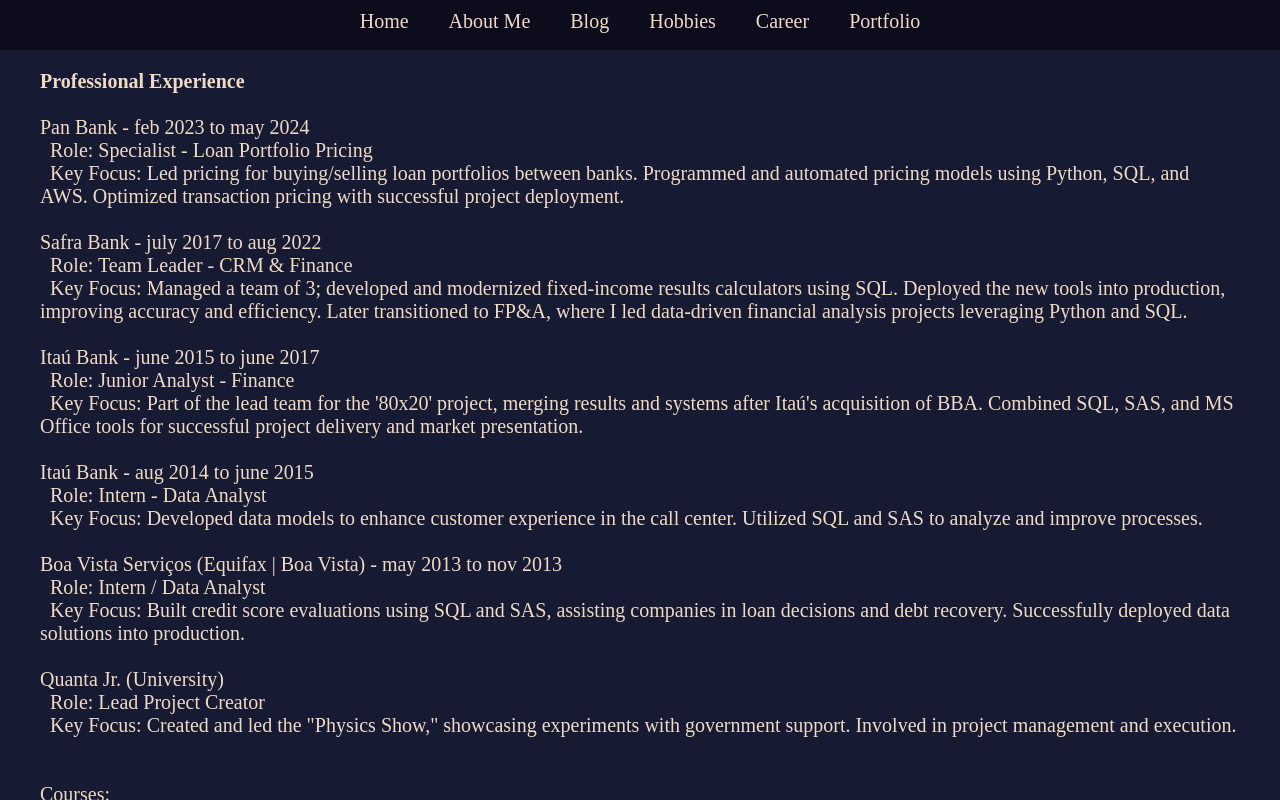
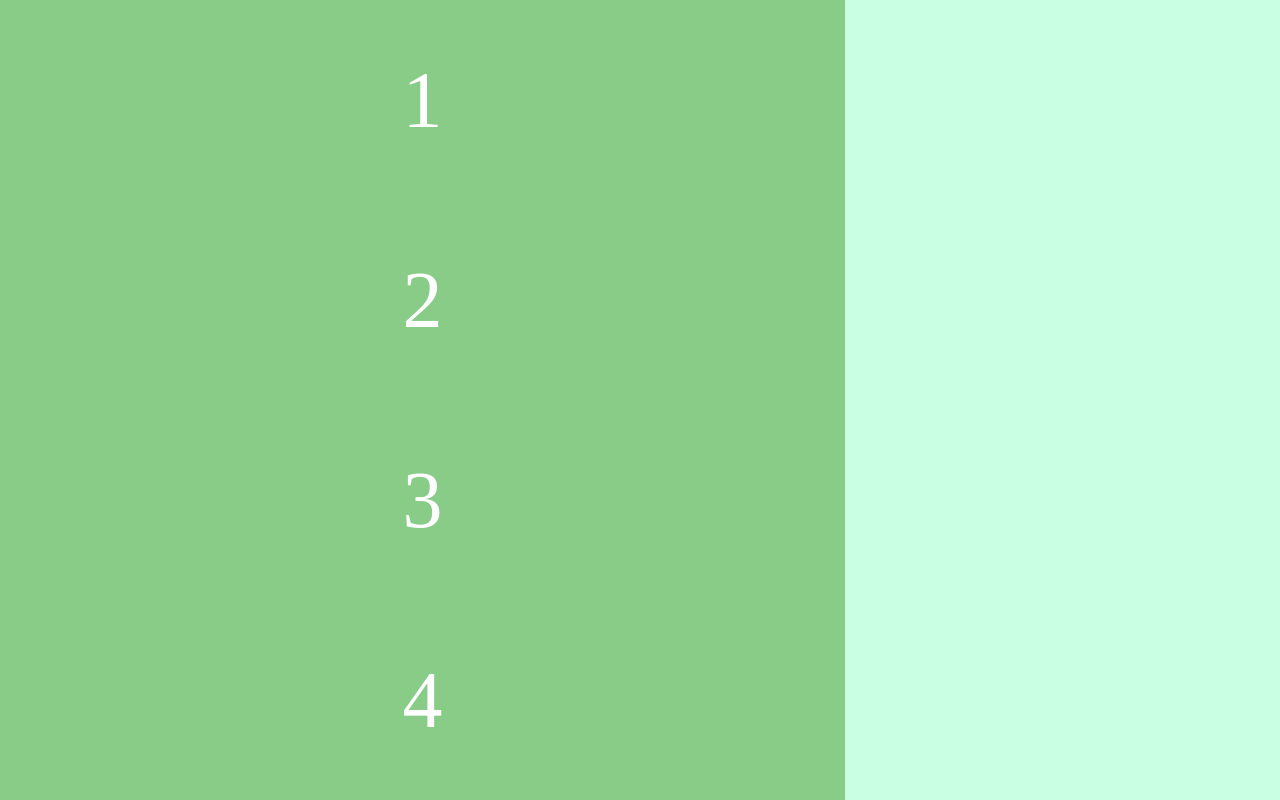
Before and after one commit to thalfor/websiteFrontend, a React (Vite) app: page /ProfessionalExpEng in a window 1280 px wide. Shown: the top 800 px of the page. Built offline with nearby package versions, Linux system fonts and the light colour scheme; a web font is replaced by a local one.

Commit message:
updating career with carousel

```diff
--- a/src/pages/devProjectsEng/analogClock/styles.js
+++ b/src/pages/devProjectsEng/analogClock/styles.js
@@ -9,7 +9,7 @@ export const Container = styled.div`
   width: 100%;
   height: 100vh;
   font-size: 2rem;
-  overflow: hidden;
+  //overflow: hidden;
 `;
 //
 export const Content = styled.div`
--- a/src/pages/professionalExpEng/index.jsx
+++ b/src/pages/professionalExpEng/index.jsx
@@ -1,63 +1,105 @@
+
+import { CarouselContainer } from './styles'; // Assuming you're importing styled-components
+
+export function ProfessionalExpEng() {
+
+  return (
+<CarouselContainer className="gallery"
+  data-flickity-options='{ "wrapAround": true }'>
+  <div className="gallery-cell"></div>
+  <div className="gallery-cell"></div>
+  <div className="gallery-cell"></div>
+  <div className="gallery-cell"></div>
+  <div className="gallery-cell"></div>
+</CarouselContainer>
+);
+}
+
 //
-import { Container } from './styles';
-import { Navbar } from '../../components/navBar';
-//
-export function ProfessionalExpEng(){
-  return(
+/*
+//import { Navbar } from '../../components/navBar';
+
     <Container>
+
       <Navbar />
-      <h1>Professional Experience</h1>
-      <p>
 
-        <br></br>Pan Bank - feb 2023 to may 2024<br></br>
-        &nbsp;&nbsp;Role: Specialist - Loan Portfolio Pricing<br></br>
-        &nbsp;&nbsp;Key Focus: Led pricing for buying/selling loan portfolios between banks. Programmed and automated pricing models using Python, SQL, and AWS.
-        Optimized transaction pricing with successful project deployment.<br></br><br></br>
+      <h1>Career</h1><br></br>
 
-        Safra Bank - july 2017 to aug 2022<br></br>
-        &nbsp;&nbsp;Role: Team Leader - CRM & Finance<br></br>
-        &nbsp;&nbsp;Key Focus: Managed a team of 3; developed and modernized fixed-income results calculators using SQL. Deployed the new tools into production,
-        improving accuracy and efficiency. Later transitioned to FP&A, where I led data-driven financial analysis projects leveraging Python and SQL.<br></br><br></br>
+      <Jobs>
+        <JobsIndividual>
+          <strong>Pan Bank</strong><br></br>
+          Feb 2023 to May 2024<br></br>
+          <strong><u>Role:</u></strong><br></br> Specialist - Loan Portfolio Pricing<br></br>
+          <strong><u>Key Focus:</u></strong><br></br> Led pricing for buying/selling loan portfolios between banks. Programmed and automated pricing models using Python, SQL, and AWS. Optimized transaction pricing with successful project deployment.<br></br>
+          <strong><u>Tools:</u></strong><br></br> SQL, AWS, Python.
+        </JobsIndividual>
 
-        Itaú Bank - june 2015 to june 2017<br></br>
-        &nbsp;&nbsp;Role: Junior Analyst - Finance<br></br>
-        &nbsp;&nbsp;Key Focus: Part of the lead team for the '80x20' project, merging results and systems after Itaú's acquisition of BBA. Combined SQL, SAS,
-          and MS Office tools for successful project delivery and market presentation.<br></br><br></br>
+        <JobsIndividual>
+          <strong>Safra Bank</strong><br></br>
+          July 2017 to Aug 2022<br></br>
+          <strong><u>Role:</u></strong><br></br> Team Leader - CRM & Finance<br></br>
+          <strong><u>Key Focus:</u></strong><br></br> Managed a team of 3; developed and modernized fixed-income results calculators using SQL. Deployed the new tools into production, improving accuracy and efficiency. Later transitioned to FP&A, where I led data-driven financial analysis projects leveraging Python and SQL.<br></br>
+          <strong><u>Tools:</u></strong><br></br> SQL, Python.
+        </JobsIndividual>
 
-        Itaú Bank - aug 2014 to june 2015<br></br>
-        &nbsp;&nbsp;Role: Intern - Data Analyst<br></br>
-        &nbsp;&nbsp;Key Focus: Developed data models to enhance customer experience in the call center. Utilized SQL and SAS to analyze and improve processes.<br></br><br></br>
+        <JobsIndividual>
+          <strong>Itaú Bank</strong><br></br>
+          June 2015 to June 2017<br></br>
+          <strong><u>Role:</u></strong><br></br> Junior Analyst - Finance<br></br>
+          <strong><u>Key Focus:</u></strong><br></br> Part of the lead team for the &apos;80x20&apos; project, merging results and systems after Itaú's acquisition of BBA. Combined SQL, SAS, and MS Office tools for successful project delivery and market presentation.<br></br>
+          <strong><u>Tools:</u></strong><br></br> SQL, SAS, MS Office.
+        </JobsIndividual>
 
-        Boa Vista Serviços (Equifax | Boa Vista) - may 2013 to nov 2013<br></br>
-        &nbsp;&nbsp;Role: Intern / Data Analyst<br></br>
-        &nbsp;&nbsp;Key Focus: Built credit score evaluations using SQL and SAS, assisting companies in loan decisions and debt recovery.
-          Successfully deployed data solutions into production.<br></br><br></br>
+        <JobsIndividual>
+          <strong>Itaú Bank</strong><br></br>
+          Aug 2014 to June 2015<br></br>
+          <strong><u>Role:</u></strong><br></br> Intern - Data Analyst<br></br>
+          <strong><u>Key Focus:</u></strong><br></br> Developed data models to enhance customer experience in the call center. Utilized SQL and SAS to analyze and improve processes.<br></br><br></br>
+          <strong><u>Tools:</u></strong><br></br> SQL, SAS.
+        </JobsIndividual>
 
-        Quanta Jr. (University)<br></br>
-        &nbsp;&nbsp;Role: Lead Project Creator<br></br>
-        &nbsp;&nbsp;Key Focus: Created and led the "Physics Show," showcasing experiments with government support. Involved in project management and execution.<br></br><br></br><br></br>
+        <JobsIndividual>
+          <strong>Equifax | Boa Vista</strong><br></br>
+          May 2013 to Nov 2013<br></br>
+          <strong><u>Role:</u></strong><br></br> Intern / Data Analyst<br></br>
+          <strong><u>Key Focus:</u></strong><br></br> Built credit score evaluations using SQL and SAS, assisting companies in loan decisions and debt recovery. Successfully deployed data solutions into production.<br></br>
+          <strong><u>Tools:</u></strong><br></br> SQL, SAS.
+        </JobsIndividual>
 
-        Courses:<br></br>
-        &nbsp;&nbsp;RocketSeat Explorer: <br></br>
-        &nbsp;&nbsp;&nbsp;&nbsp;HTML & CSS. 26/06/2024 <br></br>
-        &nbsp;&nbsp;&nbsp;&nbsp;Javascript. 06/08/2024 <br></br>
-        &nbsp;&nbsp;&nbsp;&nbsp;Git & Github. 13/08/2024 <br></br>
-        &nbsp;&nbsp;&nbsp;&nbsp;Backend Jr (NodeJS). 23/08/2024 <br></br>
-        &nbsp;&nbsp;&nbsp;&nbsp;Frontend Jr (React). 15/09/2024 <br></br>
-        &nbsp;&nbsp;&nbsp;&nbsp;Back and Front Integration; 24/09/2024 <br></br>
-        &nbsp;&nbsp;&nbsp;&nbsp;Deploy. 26/09/2024 <br></br>
+        <JobsIndividual>
+          <strong>Quanta Jr. (University)</strong><br></br>
+          Jan 2010 to Dec 2012<br></br>
+          <strong><u>Role:</u></strong><br></br> Lead Project Creator<br></br>
+          <strong><u>Key Focus:</u></strong><br></br> Created and led the "Physics Show," showcasing experiments with government support. Involved in project management and execution.<br></br>
+        </JobsIndividual>
+      </Jobs>
+      <br></br><br></br><br></br>Courses:<br></br>
+      <div>
+        RocketSeat Explorer: <br></br>
+        HTML & CSS. 26/06/2024 <br></br>
+        Javascript. 06/08/2024 <br></br>
+        Git & Github. 13/08/2024 <br></br>
+        Backend Jr (NodeJS). 23/08/2024 <br></br>
+        Frontend Jr (React). 15/09/2024 <br></br>
+        Back and Front Integration; 24/09/2024 <br></br>
+        Deploy. 26/09/2024 <br></br>
+      </div>
 
-        &nbsp;&nbsp;FreeCodeCamp:<br></br>
-        &nbsp;&nbsp;&nbsp;&nbsp;JavaScript Algorithms and Data Structures. 02/01/2023 <br></br>
+      <div>
+        FreeCodeCamp:<br></br>
+        JavaScript Algorithms and Data Structures. 02/01/2023 <br></br>
+      </div>
 
-        &nbsp;&nbsp;Google: <br></br>
-        &nbsp;&nbsp;&nbsp;&nbsp;Project initiation: Starting a successful project. 19/06/2022 <br></br>
-        &nbsp;&nbsp;&nbsp;&nbsp;Foundations of Project Management. 13/06/2022 <br></br>
+      <div>
+        Google: <br></br>
+        Project initiation: Starting a successful project. 19/06/2022 <br></br>
+        Foundations of Project Management. 13/06/2022 <br></br>
+      </div>
 
-        <br></br><br></br>&nbsp;&nbsp;Bachelor at Physics: University of São Paulo (USP).
+      <div>
+        <br></br><br></br>Bachelor at Physics: University of São Paulo (USP).
+      </div>
 
-      </p>
     </Container>
-  );
-}
-//
+
+*/
--- a/src/pages/professionalExpEng/styles.js
+++ b/src/pages/professionalExpEng/styles.js
@@ -1,16 +1,74 @@
-//
 import styled from 'styled-components';
+
+export const CarouselContainer = styled.div`
+* {
+  -webkit-box-sizing: border-box;
+  box-sizing: border-box;
+}
+
+body { font-family: sans-serif; }
+
+.gallery {
+  background: #EEE;
+}
+
+.gallery-cell {
+  width: 66%;
+  height: 200px;
+  margin-right: 10px;
+  background: #8C8;
+  counter-increment: gallery-cell;
+}
+
+/* cell number */
+.gallery-cell:before {
+  display: block;
+  text-align: center;
+  content: counter(gallery-cell);
+  line-height: 200px;
+  font-size: 80px;
+  color: white;
+}
+`;
+
+
+
+
+
+
+
+
+
+/*
+
+
 //
 export const Container = styled.div`
-  width: 100%;
+  height: 100vh;
+  //width: 100%;
   background-color: ${({ theme }) => theme.colors.background};
   color: ${({ theme }) => theme.colors.text};
-  margin-top: 3rem;
-  padding: 4rem;
+  overflow: auto;
+
+  > h1 {
+    margin-top: 6rem;
+    display: flex;
+    justify-content: center;
+  }
+`;
+
+  export const Jobs = styled.div`
 
 
-  > p {
-    font-size: 2rem;
+
+
+  > .jobs {
+    border: 1px solid white;
+    padding: 1rem;
+    width: 20rem;
+    height: 38rem;
+
   }
 `;
 //
+*/
```
